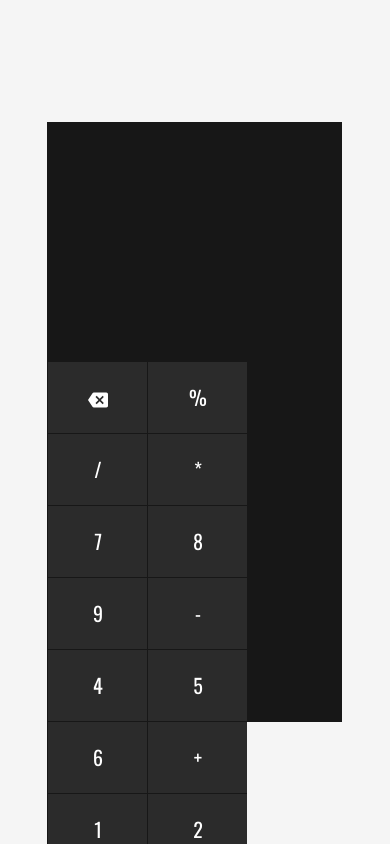
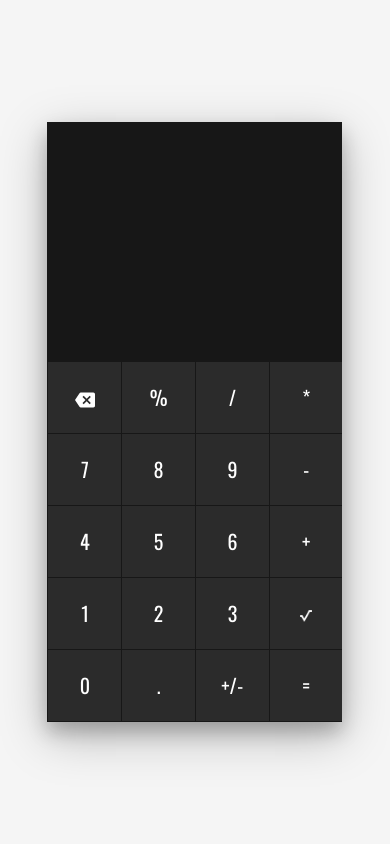
Before and after one commit to mafzalashraf4044/react-calculator-app, a React (Create React App) app: page / in a window 390 px wide. Shown: the top 844 px of the page. Built offline with nearby package versions, Linux system fonts and the light colour scheme.

Commit message:
responsive behaviour bug fixed

```diff
--- a/public/css/styles.css
+++ b/public/css/styles.css
@@ -1,8 +1,3 @@
-@font-face {
-    font-family: 'Roboto';
-    src: url(../fonts/Roboto/Roboto-Regular.ttf);
-}
-
 @font-face {
     font-family: 'Oswald';
     src: url(../fonts/oswald/Oswald-Regular.ttf);
@@ -28,8 +23,10 @@ body {
 
 .main-container > .row > div .calculator {
     width: 400px;
+    /*min-width: 320px;*/
     height: 600px;
     background-color: #171717;
+    box-shadow: rgba(0, 0, 0, 0.25) 0px 14px 45px, rgba(0, 0, 0, 0.22) 0px 10px 18px;
 }
 
 .main-container .calculator .display-screen {
@@ -40,14 +37,22 @@ body {
 }
 
 .main-container .calculator .display-screen .history {
+    width: 100%;
     height: 166px;
-    font-size: 16px;
-    text-align: right;
+    overflow-y: auto;
+    font-size: 14px;
+    text-align: left;
     letter-spacing: 4px;
 }
 
-.main-container .calculator .display-screen .edit-screen {
+.main-container .calculator .display-screen .history > div{
+    line-height: 30px;
+}
+
+.main-container .calculator .display-screen .editable-screen {
+    width: 100%;
     height: 50px;
+    overflow-x: auto;
     font-size: 32px;
     text-align: right;
     letter-spacing: 6px;
@@ -60,7 +65,7 @@ body {
 }
 
 .main-container .calculator .keypad .key {
-    width: 100px;
+    width: 25%;
     height: 72px;
     color: white;
     font-size: 20px;
```
